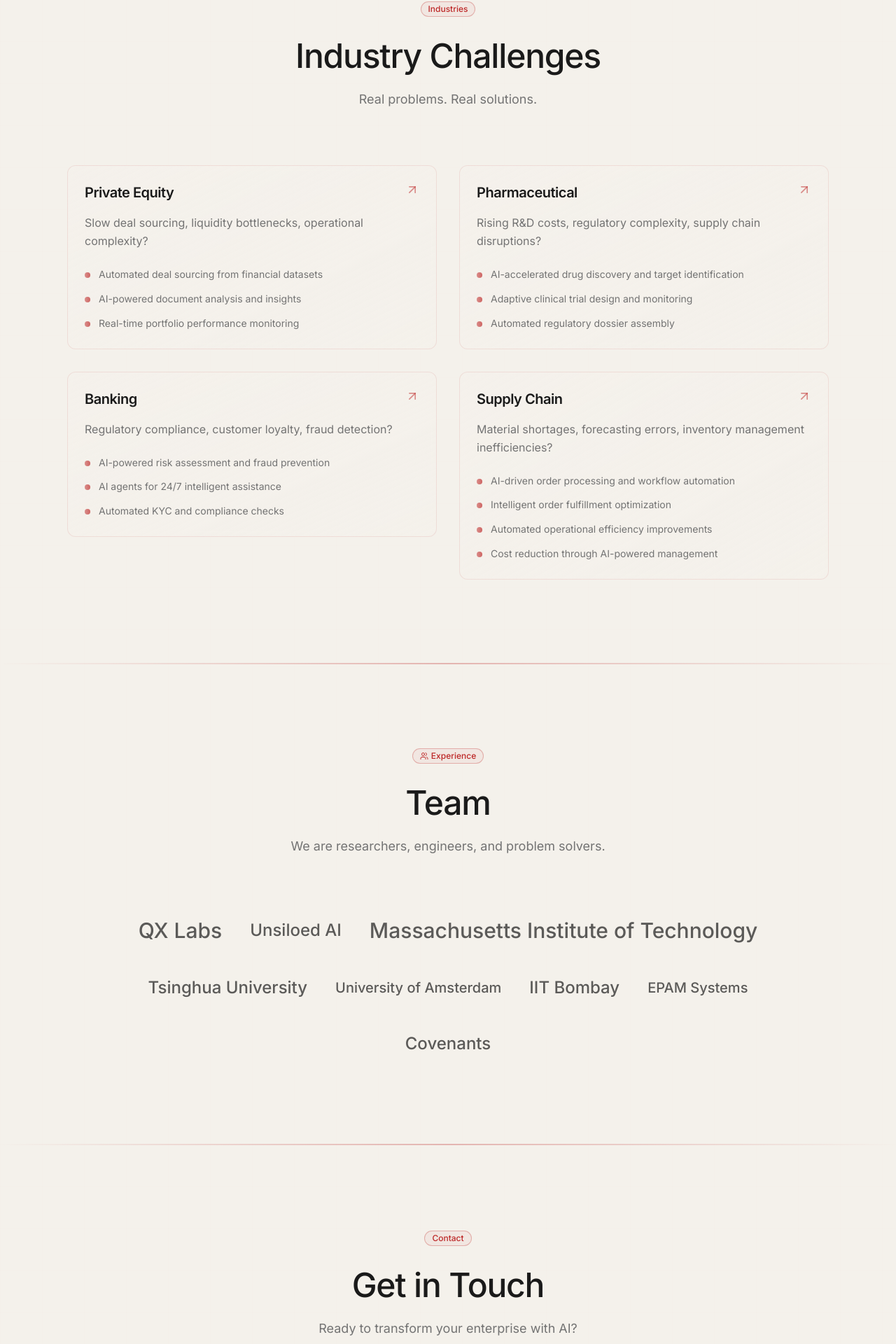
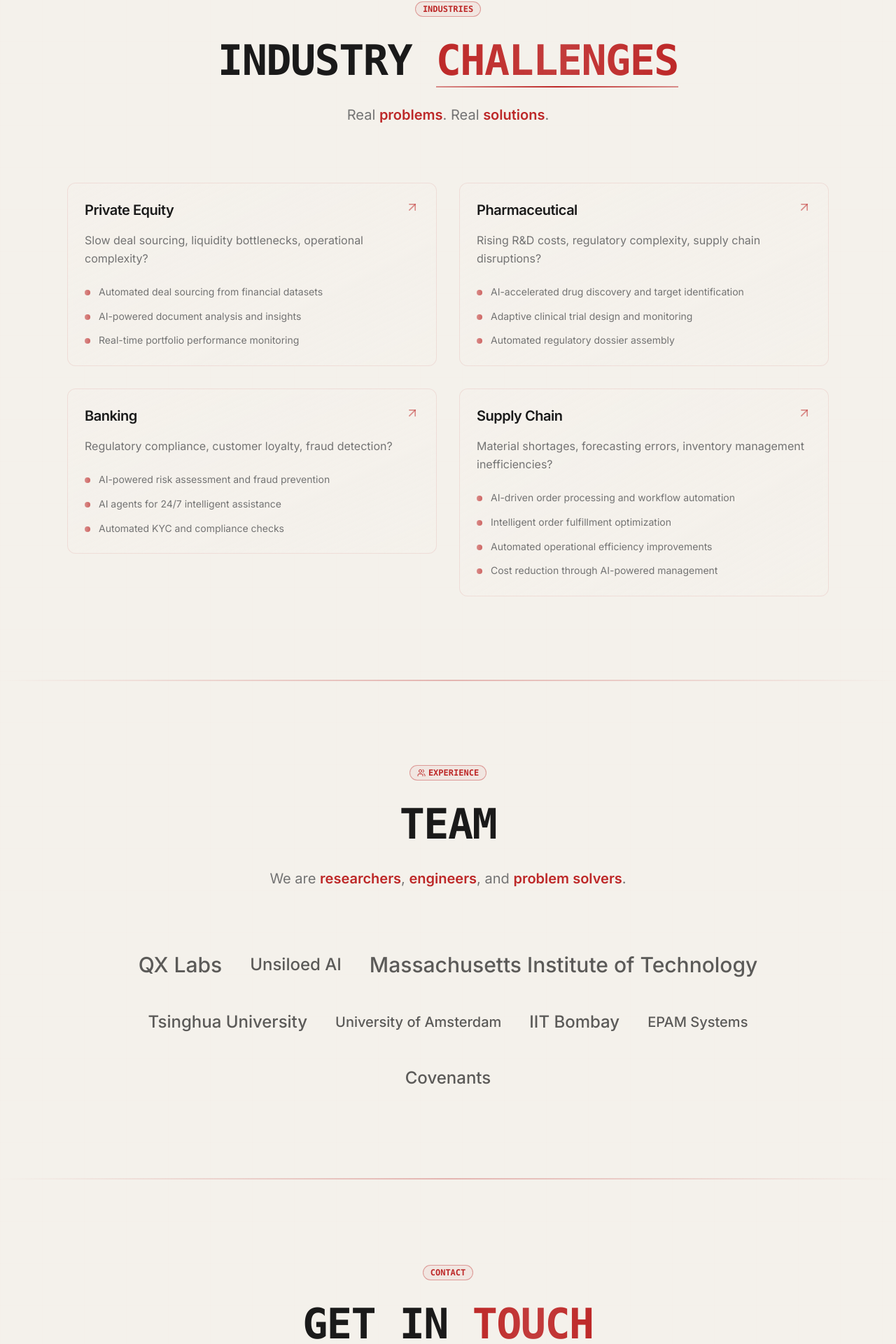
Before and after one commit to shinkahq/shinka-website, a Next.js app: page / in a window 1280 px wide. Shown: the part 2139-4059 px from the top of the page at 70% size. Built offline with nearby package versions, Linux system fonts and the light colour scheme.

Commit message:
🎨 feat: enhance Contact, Industries, and Team sections with improved styling, typography, and responsive design for better user engagement

```diff
--- a/components/sections/contact.tsx
+++ b/components/sections/contact.tsx
@@ -67,27 +67,36 @@ export default function Contact() {
 
       <ResponsiveContainer maxWidth="responsive" className="relative z-10">
         <div className={`text-center ${isMobile ? 'mb-12' : 'mb-20'}`}>
-          <Badge variant="outline" className={`${isMobile ? 'mb-4' : 'mb-8'} border-accent/30 text-accent font-medium bg-accent/5 backdrop-blur-sm`}>
-            Contact
+          <Badge variant="outline" className={`${isMobile ? 'mb-4' : 'mb-8'} border-accent/40 text-accent font-mono bg-accent/5 backdrop-blur-sm`}>
+            CONTACT
           </Badge>
 
           <ResponsiveText
             as="h2"
             mobileSize="text-2xl"
             tabletSize="text-4xl"
-            desktopSize="text-4xl lg:text-5xl"
-            className={`font-medium text-foreground ${isMobile ? 'mb-4' : 'mb-6'} tracking-tight`}
+            desktopSize="text-5xl lg:text-6xl"
+            className={`font-bold text-foreground ${isMobile ? 'mb-4' : 'mb-8'} tracking-tight font-mono`}
           >
-            Get in Touch
+            GET IN{' '}
+            <span className="relative">
+              <span className="bg-clip-text text-transparent bg-gradient-to-r from-accent via-accent/90 to-accent">
+                TOUCH
+              </span>
+              <div className="absolute -bottom-1 left-0 w-full h-[2px] bg-gradient-to-r from-accent/50 via-accent to-accent/50" />
+            </span>
           </ResponsiveText>
 
           <ResponsiveText
-            mobileSize="text-sm"
+            mobileSize="text-base"
             tabletSize="text-lg"
-            desktopSize="text-lg"
-            className="text-muted-foreground max-w-2xl mx-auto font-light"
+            desktopSize="text-xl"
+            className="text-muted-foreground max-w-4xl mx-auto leading-relaxed"
           >
-            Ready to transform your enterprise with AI?
+            Ready to{' '}
+            <span className="text-accent font-semibold">transform</span>{' '}
+            your enterprise with{' '}
+            <span className="text-accent font-semibold">AI</span>?
           </ResponsiveText>
         </div>
 
--- a/components/sections/industries.tsx
+++ b/components/sections/industries.tsx
@@ -124,27 +124,36 @@ export default function Industries() {
 
       <ResponsiveContainer maxWidth="responsive" className="relative z-10">
         <div className={`text-center ${isMobile ? 'mb-12' : 'mb-20'}`}>
-          <Badge variant="outline" className={`${isMobile ? 'mb-4' : 'mb-8'} border-accent/30 text-accent font-medium bg-accent/5 backdrop-blur-sm`}>
-            Industries
+          <Badge variant="outline" className={`${isMobile ? 'mb-4' : 'mb-8'} border-accent/40 text-accent font-mono bg-accent/5 backdrop-blur-sm`}>
+            INDUSTRIES
           </Badge>
 
           <ResponsiveText
             as="h2"
             mobileSize="text-2xl"
             tabletSize="text-4xl"
-            desktopSize="text-4xl lg:text-5xl"
-            className={`font-medium text-foreground ${isMobile ? 'mb-4' : 'mb-6'} tracking-tight`}
+            desktopSize="text-5xl lg:text-6xl"
+            className={`font-bold text-foreground ${isMobile ? 'mb-4' : 'mb-8'} tracking-tight font-mono`}
           >
-            Industry Challenges
+            INDUSTRY{' '}
+            <span className="relative">
+              <span className="bg-clip-text text-transparent bg-gradient-to-r from-accent via-accent/90 to-accent">
+                CHALLENGES
+              </span>
+              <div className="absolute -bottom-1 left-0 w-full h-[2px] bg-gradient-to-r from-accent/50 via-accent to-accent/50" />
+            </span>
           </ResponsiveText>
 
           <ResponsiveText
-            mobileSize="text-sm"
+            mobileSize="text-base"
             tabletSize="text-lg"
-            desktopSize="text-lg"
-            className="text-muted-foreground max-w-2xl mx-auto font-light"
+            desktopSize="text-xl"
+            className="text-muted-foreground max-w-4xl mx-auto leading-relaxed"
           >
-            Real problems. Real solutions.
+            Real{' '}
+            <span className="text-accent font-semibold">problems</span>.{' '}
+            Real{' '}
+            <span className="text-accent font-semibold">solutions</span>.
           </ResponsiveText>
         </div>
 
--- a/components/sections/team.tsx
+++ b/components/sections/team.tsx
@@ -70,27 +70,30 @@ export default function Team() {
 
       <ResponsiveContainer maxWidth="responsive" className="relative z-10">
         <div className={`text-center ${isMobile ? 'mb-12' : 'mb-20'}`}>
-          <Badge variant="outline" className={`${isMobile ? 'mb-4' : 'mb-8'} border-accent/30 text-accent font-medium bg-accent/5 backdrop-blur-sm`}>
+          <Badge variant="outline" className={`${isMobile ? 'mb-4' : 'mb-8'} border-accent/40 text-accent font-mono bg-accent/5 backdrop-blur-sm`}>
             <Users className="w-3 h-3 mr-1" />
-            Experience
+            EXPERIENCE
           </Badge>
 
           <ResponsiveText
             as="h2"
             mobileSize="text-2xl"
             tabletSize="text-4xl"
-            desktopSize="text-4xl lg:text-5xl"
-            className={`font-medium text-foreground ${isMobile ? 'mb-4' : 'mb-6'} tracking-tight`}
+            desktopSize="text-5xl lg:text-6xl"
+            className={`font-bold text-foreground ${isMobile ? 'mb-4' : 'mb-8'} tracking-tight font-mono`}
           >
-            Team
+            TEAM
           </ResponsiveText>
           <ResponsiveText
-            mobileSize="text-sm"
+            mobileSize="text-base"
             tabletSize="text-lg"
-            desktopSize="text-lg"
-            className="text-muted-foreground max-w-2xl mx-auto font-light"
+            desktopSize="text-xl"
+            className="text-muted-foreground max-w-4xl mx-auto leading-relaxed"
           >
-            We are researchers, engineers, and problem solvers.
+            We are{' '}
+            <span className="text-accent font-semibold">researchers</span>,{' '}
+            <span className="text-accent font-semibold">engineers</span>, and{' '}
+            <span className="text-accent font-semibold">problem solvers</span>.
           </ResponsiveText>
         </div>
 
```
